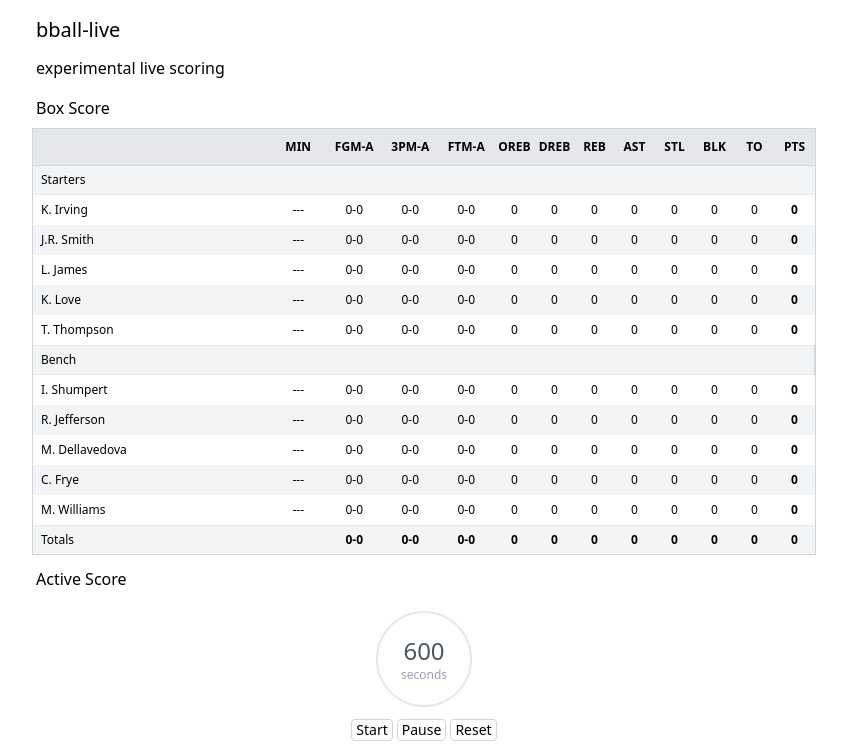
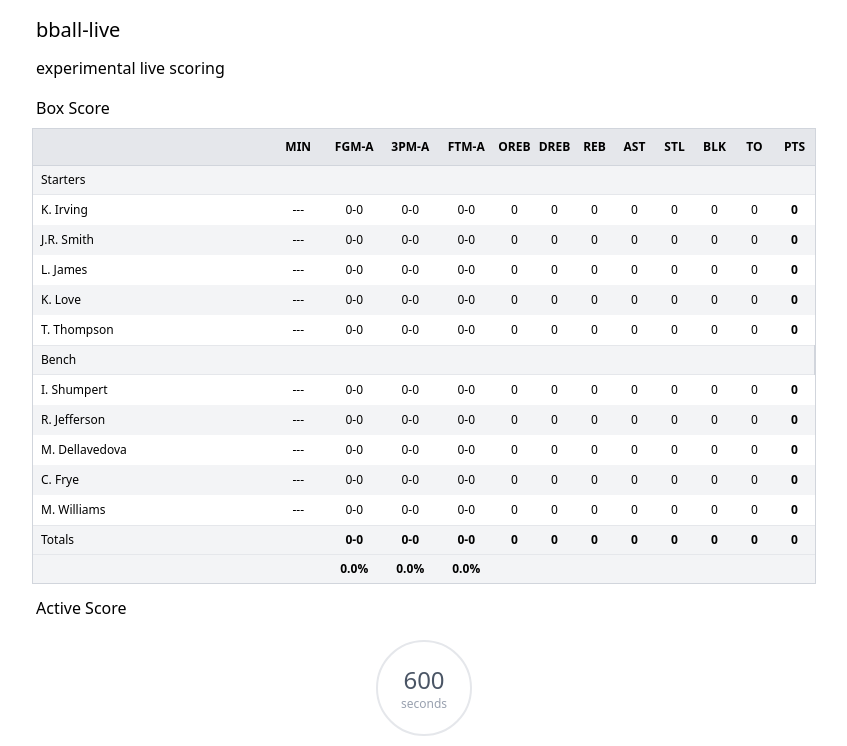
Before and after one commit to ober9k/bball-live, an Angular app: page / in a window 1280 px wide. Shown: the top 746 px of the page, without its empty margins (216-1063 px from the left). Built offline with nearby package versions, Linux system fonts and the light colour scheme.

Commit message:
Applied made/attempted/percentage pipes with new percentage row

```diff
--- a/src/app/components/box-score-table/box-score-table.html
+++ b/src/app/components/box-score-table/box-score-table.html
@@ -32,13 +32,13 @@
           {{ playerStatsLog.stats.seconds | minutes }}
         </td>
         <td class="w-14 px-1 py-1.5 text-xs text-center">
-          {{ playerStatsLog.stats.fgMade }}-{{ playerStatsLog.stats.fgAttempted }}
+          {{ playerStatsLog.stats | madeAndAttempted: 'fg' }}
         </td>
         <td class="w-14 px-1 py-1.5 text-xs text-center">
-          {{ playerStatsLog.stats.fg3Made }}-{{ playerStatsLog.stats.fg3Attempted }}
+          {{ playerStatsLog.stats | madeAndAttempted: 'fg3' }}
         </td>
         <td class="w-14 px-1 py-1.5 text-xs text-center">
-          {{ playerStatsLog.stats.ftMade }}-{{ playerStatsLog.stats.ftAttempted }}
+          {{ playerStatsLog.stats | madeAndAttempted: 'ft' }}
         </td>
         <td class="w-10 px-1 py-1.5 text-xs text-center">{{ playerStatsLog.stats.offRebounds }}</td>
         <td class="w-10 px-1 py-1.5 text-xs text-center">{{ playerStatsLog.stats.defRebounds }}</td>
@@ -64,13 +64,13 @@
           {{ playerStatsLog.stats.seconds | minutes }}
         </td>
         <td class="w-14 px-1 py-1.5 text-xs text-center">
-          {{ playerStatsLog.stats.fgMade }}-{{ playerStatsLog.stats.fgAttempted }}
+          {{ playerStatsLog.stats | madeAndAttempted: 'fg' }}
         </td>
         <td class="w-14 px-1 py-1.5 text-xs text-center">
-          {{ playerStatsLog.stats.fg3Made }}-{{ playerStatsLog.stats.fg3Attempted }}
+          {{ playerStatsLog.stats | madeAndAttempted: 'fg3' }}
         </td>
         <td class="w-14 px-1 py-1.5 text-xs text-center">
-          {{ playerStatsLog.stats.ftMade }}-{{ playerStatsLog.stats.ftAttempted }}
+          {{ playerStatsLog.stats | madeAndAttempted: 'ft' }}
         </td>
         <td class="w-10 px-1 py-1.5 text-xs text-center">{{ playerStatsLog.stats.offRebounds }}</td>
         <td class="w-10 px-1 py-1.5 text-xs text-center">{{ playerStatsLog.stats.defRebounds }}</td>
@@ -90,13 +90,13 @@
       </th>
       <th class="w-10 px-1 py-1.5 text-xs text-center">&nbsp;</th>
       <th class="w-14 px-1 py-1.5 text-xs text-center">
-        {{ playerStatsTotals().fgMade }}-{{ playerStatsTotals().fgAttempted }}
+        {{ playerStatsTotals() | madeAndAttempted: 'fg' }}
       </th>
       <th class="w-14 px-1 py-1.5 text-xs text-center">
-        {{ playerStatsTotals().fg3Made }}-{{ playerStatsTotals().fg3Attempted }}
+        {{ playerStatsTotals() | madeAndAttempted: 'fg3' }}
       </th>
       <th class="w-14 px-1 py-1.5 text-xs text-center">
-        {{ playerStatsTotals().ftMade }}-{{ playerStatsTotals().ftAttempted }}
+        {{ playerStatsTotals() | madeAndAttempted: 'ft' }}
       </th>
       <th class="w-10 px-1 py-1.5 text-xs text-center">{{ playerStatsTotals().offRebounds }}</th>
       <th class="w-10 px-1 py-1.5 text-xs text-center">{{ playerStatsTotals().defRebounds }}</th>
@@ -107,6 +107,22 @@
       <th class="w-10 px-1 py-1.5 text-xs text-center">{{ playerStatsTotals().turnovers }}</th>
       <th class="w-10 px-1 py-1.5 text-xs text-center">{{ playerStatsTotals() | points }}</th>
     </tr>
+    <tr class="border-t border-gray-200 bg-gray-100">
+      <th class="w-auto px-2 py-1.5 text-left text-xs">
+        &nbsp;
+      </th>
+      <th class="w-10 px-1 py-1.5 text-xs text-center">&nbsp;</th>
+      <th class="w-14 px-1 py-1.5 text-xs text-center">
+        {{ playerStatsTotals() | madeAndAttemptedPercentage: 'fg' }}
+      </th>
+      <th class="w-14 px-1 py-1.5 text-xs text-center">
+        {{ playerStatsTotals() | madeAndAttemptedPercentage: 'fg3' }}
+      </th>
+      <th class="w-14 px-1 py-1.5 text-xs text-center">
+        {{ playerStatsTotals() | madeAndAttemptedPercentage: 'ft' }}
+      </th>
+      <th class="w-10 px-1 py-1.5 text-xs text-center" colspan="99">&nbsp;</th>
+    </tr>
     </tfoot>
   </table>
 </div>
```
Also changed, not shown: src/app/components/box-score-table/box-score-table.ts (+5 -2 lines).
